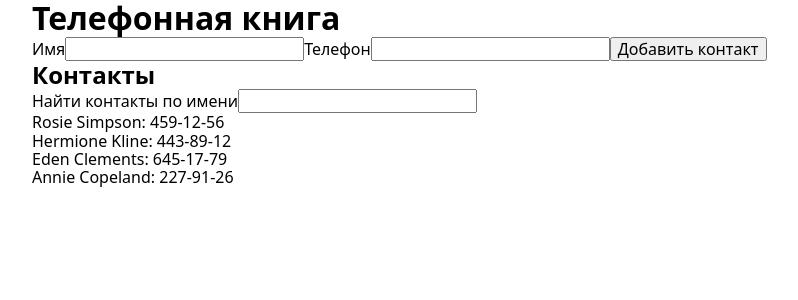
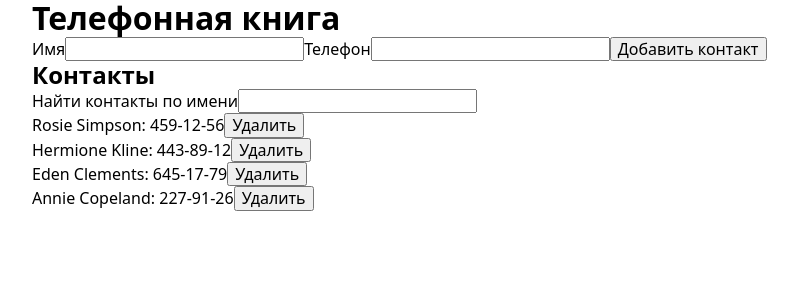
Before and after one commit to lex-od/goit-react-hw-02-phonebook, a React (Create React App) app: page / in a window 1280 px wide. Shown: the top 300 px of the page, without its empty margins (8-806 px from the left). Built offline with nearby package versions, Linux system fonts and the light colour scheme.

Commit message:
Contact del option

```diff
--- a/src/App.js
+++ b/src/App.js
@@ -22,6 +22,12 @@ class App extends Component {
 
         this.setState(({ contacts }) => ({
             contacts: [newContact, ...contacts],
+        }));
+    };
+
+    deleteContact = delId => {
+        this.setState(({ contacts }) => ({
+            contacts: contacts.filter(({ id }) => id !== delId),
         }));
     };
 
@@ -56,7 +62,10 @@ class App extends Component {
 
                 <h2>Контакты</h2>
                 <Filter value={filter} onChange={this.changeFilter} />
-                <ContactList contacts={filteredContacts} />
+                <ContactList
+                    contacts={filteredContacts}
+                    onDelete={this.deleteContact}
+                />
             </div>
         );
     }
--- a/src/components/ContactItem/ContactItem.jsx
+++ b/src/components/ContactItem/ContactItem.jsx
@@ -1,16 +1,26 @@
 import PropTypes from 'prop-types';
 // import css from './ContactItem.module.scss';
 
-const ContactItem = ({ name, number }) => (
+const ContactItem = ({ id, name, number, onDelete }) => (
     <>
         <span>{name}: </span>
         <span>{number}</span>
+        <button
+            type="button"
+            onClick={() => {
+                onDelete(id);
+            }}
+        >
+            Удалить
+        </button>
     </>
 );
 
 ContactItem.propTypes = {
+    id: PropTypes.string.isRequired,
     name: PropTypes.string.isRequired,
     number: PropTypes.string.isRequired,
+    onDelete: PropTypes.func.isRequired,
 };
 
 export default ContactItem;
--- a/src/components/ContactList/ContactList.jsx
+++ b/src/components/ContactList/ContactList.jsx
@@ -2,11 +2,16 @@ import PropTypes from 'prop-types';
 // import css from './ContactList.module.scss';
 import ContactItem from '../ContactItem';
 
-const ContactList = ({ contacts }) => (
+const ContactList = ({ contacts, onDelete }) => (
     <ul>
         {contacts.map(({ id, name, number }) => (
             <li key={id}>
-                <ContactItem name={name} number={number} />
+                <ContactItem
+                    id={id}
+                    name={name}
+                    number={number}
+                    onDelete={onDelete}
+                />
             </li>
         ))}
     </ul>
```
